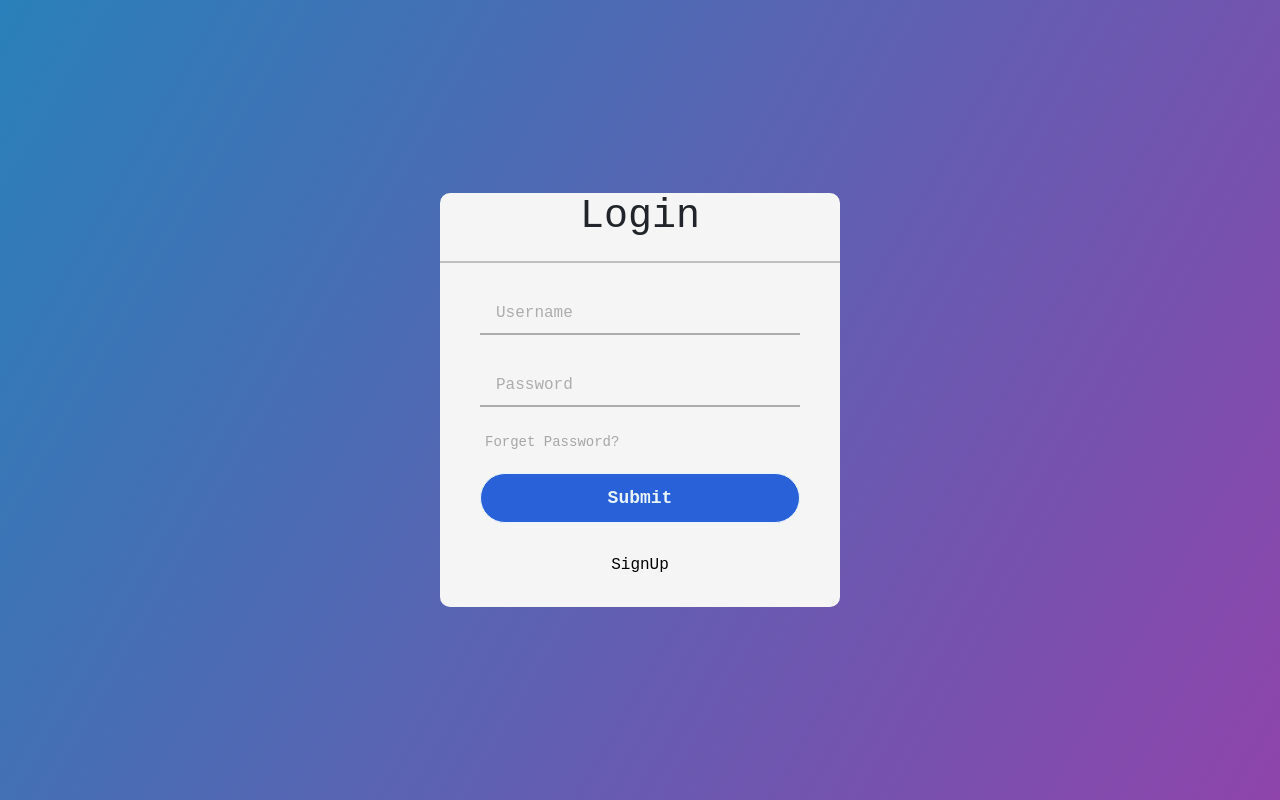
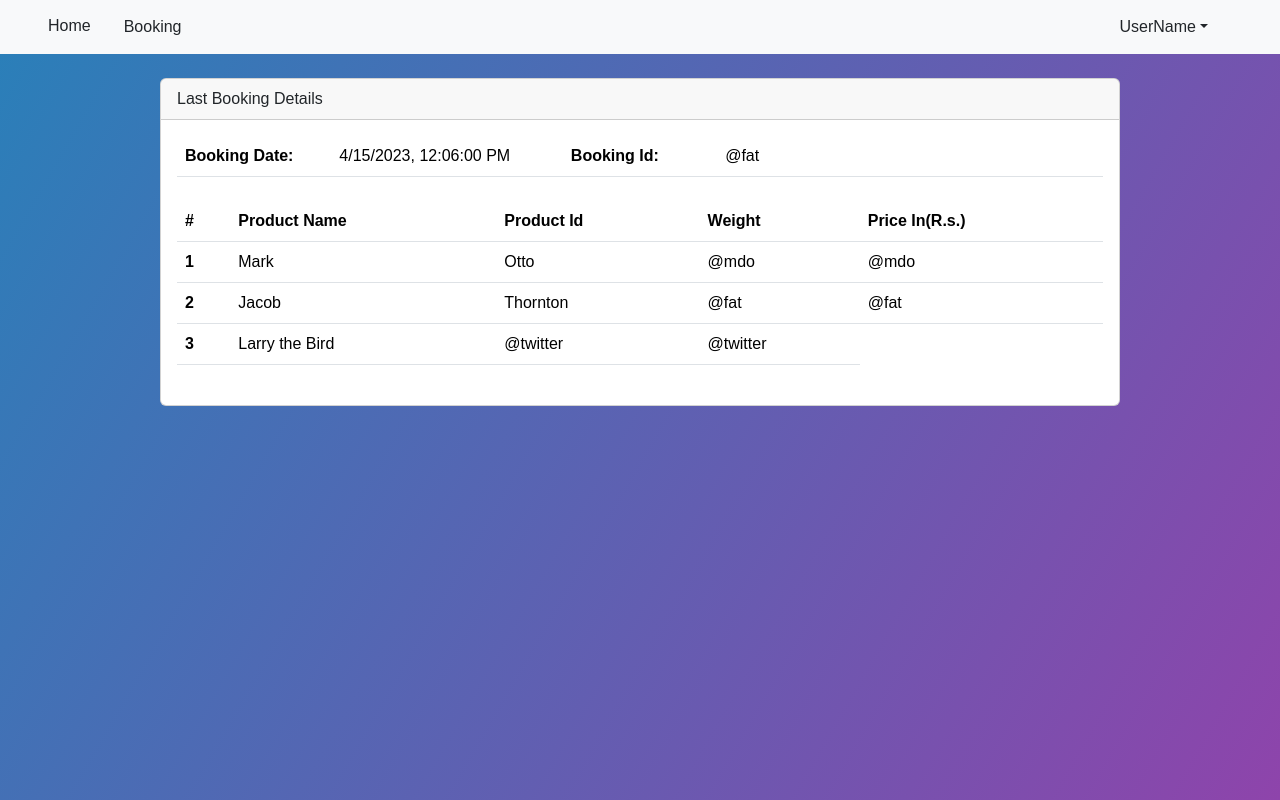
Before and after one commit to badmansp420/tracker, a React (Create React App) app: page / in a window 1280 px wide. Built offline with nearby package versions, Linux system fonts and the light colour scheme.

Commit message:
Second Commit

```diff
--- a/src/App.js
+++ b/src/App.js
@@ -7,24 +7,25 @@ import React from 'react';
 import './App.css';
 
 function App() {
-  const [ detail , setDetails ] = React.useState({
-    username : null ,
-    password : null ,
-    isLoginPage : true ,
-    isDashBoard : false ,
+  // const [ detail , setDetails ] = React.useState({
+  //   username : null ,
+  //   password : null ,
+  //   isLoginPage : true ,
+  //   isDashBoard : false ,
 
-  })
-  function onSubmitHandle(e){
-    e.preventDefault()
-    console.log("hello");;
-  }
+  // })
+  // function onSubmitHandle(e){
+  //   e.preventDefault()
+  //   console.log("hello");;
+  // }
   return (
     <div className="App">
       {/* <Navbar/>
     <Track/> */}
-      {detail.isLoginPage && <UserLogin handleClick={(e)=>onSubmitHandle(e)}/>}
-      {/* <UserSignUp/> */}
-      {/* <UserDashboard/> */}
+      {/* {detail.isLoginPage && <UserLogin handleClick={(e)=>onSubmitHandle(e)}/>} */}
+      {/* <UserLogin/> */}
+      <UserDashboard/>
+      {/* <Landing/> */}
     </div>
   );
 }
--- a/src/components/user_dashboard.js
+++ b/src/components/user_dashboard.js
@@ -18,7 +18,7 @@ export default function UserDashboard() {
     };
 
     return (
-        <div className="main">
+        <div className="main" style={{fontFamily:'sans-serif'}}>
             <nav className="navbar navbar-expand-lg bg-body-tertiary">
                 <div className="container-fluid">
                     <button className="navbar-toggler" type="button" data-bs-toggle="collapse" data-bs-target="#navbarTogglerDemo03" aria-controls="navbarTogglerDemo03" aria-expanded="false" aria-label="Toggle navigation">
```
Also changed, not shown: src/images/original.png (added).
